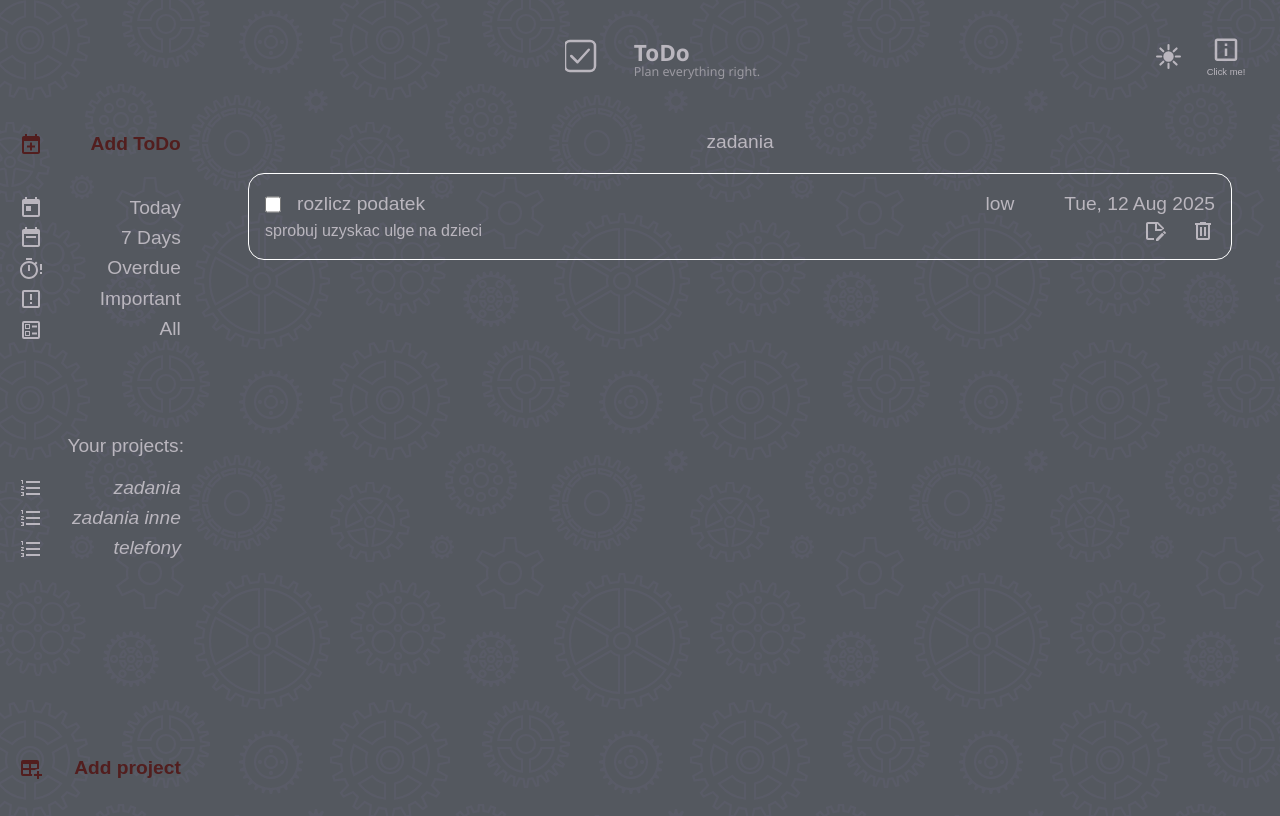
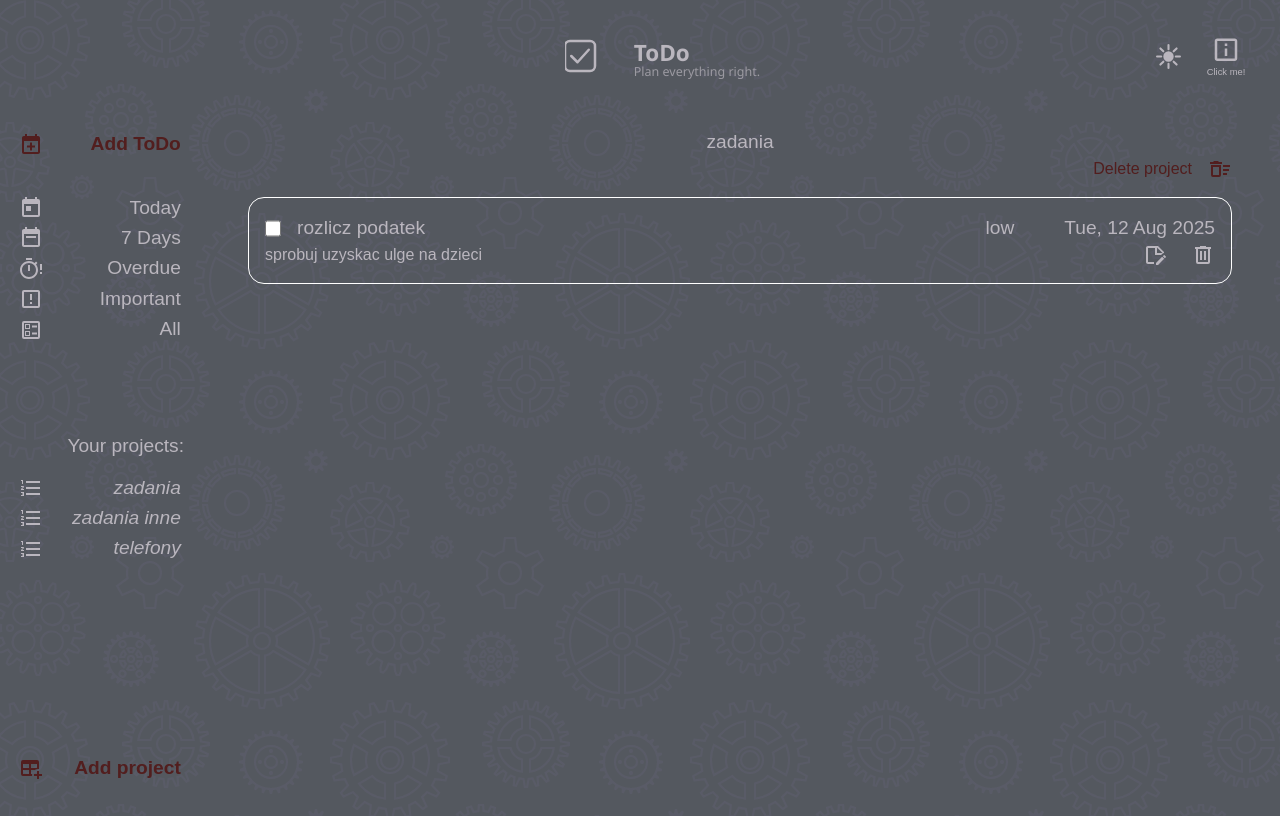
Before and after one commit to DariuszWasik/todo, a website built with webpack: page src/template.html in a window 1280 px wide. Both pictures are taken after a click on the item "zadania". Built offline with nearby package versions, Linux system fonts and the light colour scheme.

Commit message:
add delete project icon after clicking on projects in main widnow below project name

```diff
--- a/src/scripts/projectBtnDisplayTodos.js
+++ b/src/scripts/projectBtnDisplayTodos.js
@@ -14,7 +14,23 @@ const mainHeader = document.querySelector('.main-header')
         el.addEventListener('click', () => {
             console.log(allProjects, 'allProjects')
             container.innerHTML = '';
-            mainHeader.textContent =  el.outerText.trim()
+            mainHeader.innerHTML = ''
+            const mainHeaderUpper = document.createElement('p');
+            mainHeaderUpper.className = 'main-header-upper';
+            const mainHeaderLower = document.createElement('div');
+            mainHeaderLower.className = 'main-header-lower';
+            // mainHeaderUpper.textContent = ''
+            mainHeaderUpper.textContent = el.outerText.trim()
+            const deletePara = document.createElement('p');
+            deletePara.className = 'delete-para';
+            deletePara.innerText = 'Delete project';
+            const deleteProject = document.createElement('div')
+            deleteProject.className = 'delete-project';
+            deleteProject.innerHTML = `<svg xmlns="http://www.w3.org/2000/svg" fill='currentColor' viewBox="0 0 24 24"><path d="M15,16H19V18H15V16M15,8H22V10H15V8M15,12H21V14H15V12M11,10V18H5V10H11M13,8H3V18A2,2 0 0,0 5,20H11A2,2 0 0,0 13,18V8M14,5H11L10,4H6L5,5H2V7H14V5Z" /></svg>`
+            mainHeaderLower.append(deletePara, deleteProject)
+            mainHeader.append(mainHeaderUpper, mainHeaderLower);
+
+            // mainHeader.textContent =  el.outerText.trim();
             console.log(projectsArr, '-this is project arr')
             const clickedProject = projectsArr.filter(a => a.name == el.outerText)
             console.log(clickedProject[0].id, 'clicked project ID')
--- a/src/styles/mainPage.css
+++ b/src/styles/mainPage.css
@@ -114,6 +114,17 @@ html, body {
 
 .main-header {
   text-align: center;
+  display: flex;
+  flex-direction: column;
+}
+
+.main-header-lower {
+  display: flex;
+  gap: 1rem;
+  justify-content: end;
+  margin-right: 3rem;
+  font-size: 1rem;
+  color: var(--add-todo-add-project-text-color);
 }
 
 .display-projects {
@@ -190,6 +201,9 @@ img path{
   margin-left: 0.2rem;
   margin-top: 0.1rem;
 }
+
+
+.delete-project,
 .edit-todo,
 .trash-can-todo,
 .projectIcon,
```
Also changed, not shown: src/assets/delete-project.svg (added).
